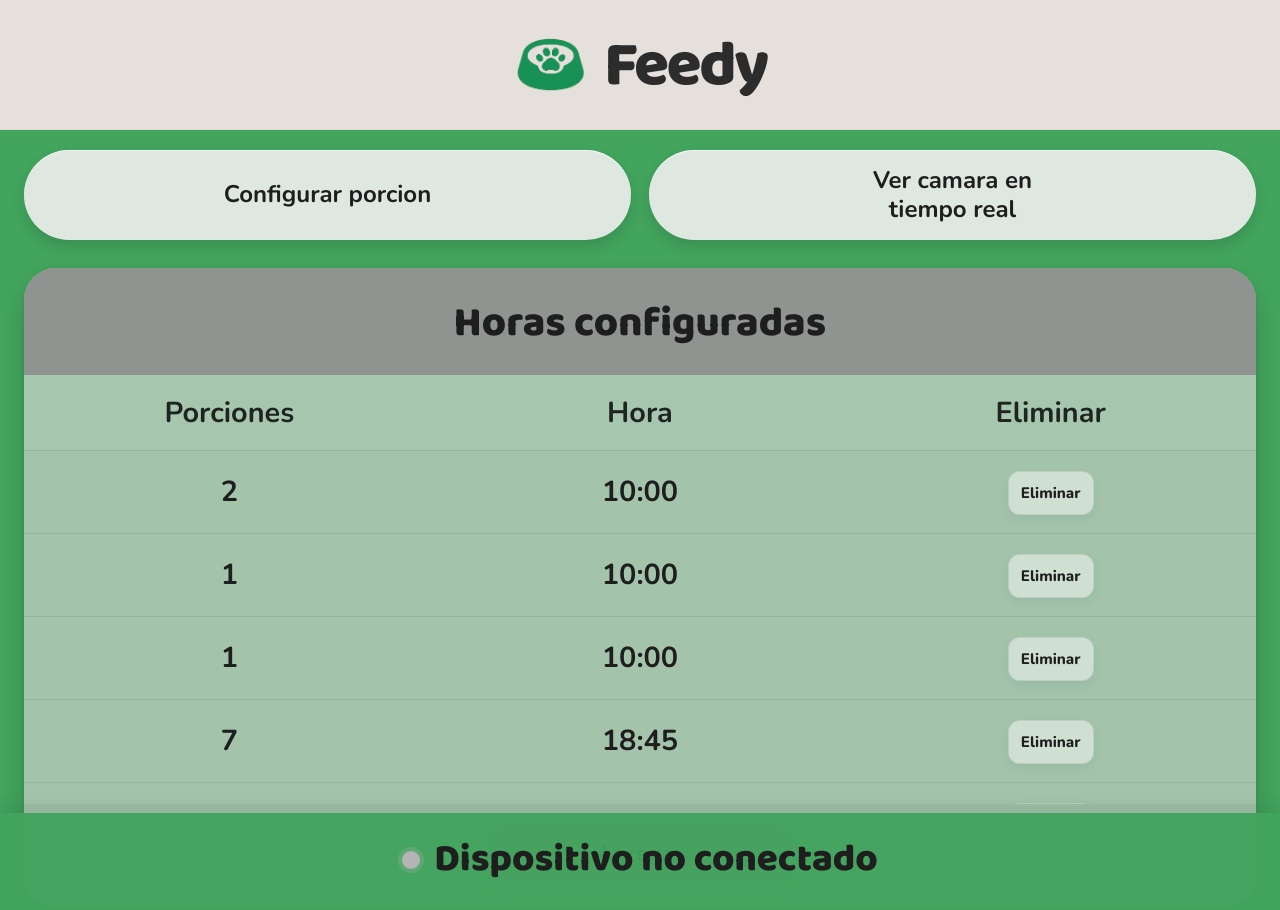
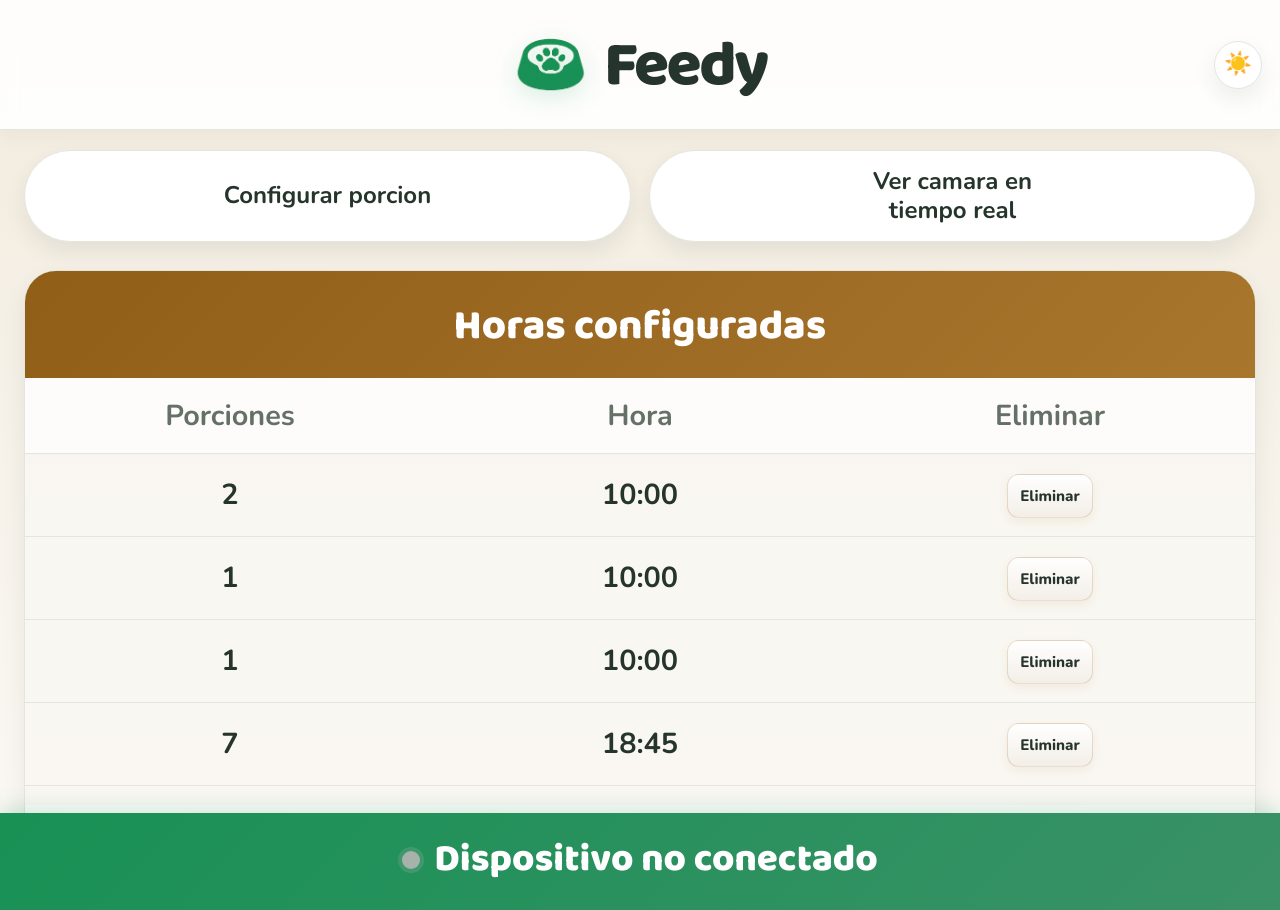
Before and after one commit to Valen0319/feedy, a Flask app: template app/templates/index.html in a window 1280 px wide. Run offline with Flask 3, Linux system fonts and the light colour scheme; the template is opened without the code that fills it, so the values that code supplies are empty; data comes from the database, SQL or seed files in the repository; both versions use the stored data as it was after the commit.

Commit message:
Implement theme management and scheduling functionality with corresponding tests

```diff
--- a/app/__init__.py
+++ b/app/__init__.py
@@ -22,4 +22,8 @@ def create_app(test_config=None):
     from app.routes import init_app
     init_app(app)
 
+    if not app.config.get('TESTING'):
+        from app.scheduler import start_scheduler
+        start_scheduler(app)
+
     return app
--- a/app/routes.py
+++ b/app/routes.py
@@ -1,3 +1,4 @@
+import os
 import time
 from pathlib import Path
 
@@ -14,14 +15,25 @@ except ImportError:  # pragma: no cover - only absent on non-Raspberry/dev machi
     Picamera2 = None
 
 from app.arduino import arduino
-from app.database import add_schedule, delete_schedule, get_last_portion_ms, get_schedules, save_last_portion_ms
+from app.database import add_schedule, delete_schedule, get_last_portion_ms, get_schedules, get_theme, save_last_portion_ms, save_theme
 
 bp = Blueprint('main', __name__)
 
 
 @bp.route('/')
 def index():
-    return render_template('index.html')
+    return render_template('index.html', theme=get_theme())
+
+
+@bp.route('/api/theme', methods=['GET', 'POST'])
+def theme_route():
+    if request.method == 'POST':
+        payload = request.get_json(silent=True) or {}
+        selected_theme = str(payload.get('theme', get_theme()) or get_theme())
+        theme = save_theme(selected_theme)
+        return jsonify({'theme': theme, 'saved': True})
+
+    return jsonify({'theme': get_theme()})
 
 
 @bp.route('/favicon.ico')
@@ -30,18 +42,76 @@ def favicon():
     return send_file(logo_path, mimetype='image/png')
 
 
+def _iter_camera_candidates():
+    seen = set()
+    configured = []
+
+    configured_value = os.getenv('CAMERA_DEVICE')
+    if configured_value:
+        configured.append(configured_value)
+
+    for index in range(10):
+        configured.append(index)
+
+    for path in sorted(Path('/dev').glob('video*')):
+        configured.append(str(path))
+
+    for item in configured:
+        identity = str(item)
+        if identity not in seen:
+            seen.add(identity)
+            yield item
+
+
+def _open_usb_camera():
+    if cv2 is None:
+        return None
+
+    for candidate in _iter_camera_candidates():
+        try:
+            cap = cv2.VideoCapture(candidate)
+            if cap is not None and cap.isOpened():
+                return cap
+        except Exception:
+            continue
+
+    return None
+
+
 def _camera_stream_generator():
-    if Picamera2 is None or cv2 is None:
-        raise RuntimeError('La cámara CSI no está disponible. Verifica que la Raspberry tenga la cámara habilitada y las dependencias instaladas.')
+    if cv2 is None:
+        raise RuntimeError('OpenCV no está disponible. Instala la librería para la cámara USB.')
 
-    camera = Picamera2()
+    camera = None
     try:
-        config = camera.create_preview_configuration(main={'size': (640, 480)})
-        camera.configure(config)
-        camera.start()
+        camera = None
+        if Picamera2 is not None:
+            try:
+                camera = Picamera2()
+                config = camera.create_preview_configuration(main={'size': (640, 480)})
+                camera.configure(config)
+                camera.start()
+            except Exception:
+                if camera is not None:
+                    try:
+                        camera.close()
+                    except Exception:
+                        pass
+                camera = None
+
+        if camera is None:
+            camera = _open_usb_camera()
+            if camera is None:
+                raise RuntimeError('No se encontró una cámara disponible. Conecta la cámara USB y verifica el puerto o la variable CAMERA_DEVICE.')
 
         while True:
-            frame = camera.capture_array()
+            if hasattr(camera, 'capture_array'):
+                frame = camera.capture_array()
+            else:
+                ok, frame = camera.read()
+                if not ok or frame is None:
+                    continue
+
             if frame is None:
                 continue
             if len(frame.shape) == 3 and frame.shape[2] == 4:
@@ -57,7 +127,10 @@ def _camera_stream_generator():
             )
     finally:
         try:
-            camera.stop()
+            if hasattr(camera, 'stop'):
+                camera.stop()
+            elif hasattr(camera, 'release'):
+                camera.release()
         except Exception:
             pass
 
--- a/app/static/css/styles.css
+++ b/app/static/css/styles.css
@@ -1,17 +1,65 @@
 :root {
-    --green-primary: #42a45d;
-    --green-deep: #2f8f4c;
-    --header-bg: #e6e0dc;
-    --panel-bg: #d5d1d1;
-    --card-shadow: rgba(0, 0, 0, 0.12);
-    --dark-text: #1e1e1e;
-    --muted-text: #4a4a4a;
-    --light-gray: #e9e9e9;
-    --soft-white: #f6f6f6;
-    --shadow-soft: 0 8px 16px rgba(32, 32, 32, 0.12);
-    --danger: #d65a56;
-    --danger-soft: rgba(214, 90, 86, 0.2);
-    --success: #2fb874;
+    --green-primary: #189155;
+    --green-interactive: #35B879;
+    --green-support: #3A9166;
+    --brown-gold: #915E18;
+    --beige: #F2EBDD;
+    --beige-deep: #E8DCC8;
+    --white: #FFFFFF;
+    --surface: #FFFFFF;
+    --background: #F2EBDD;
+    --text-primary: #26352C;
+    --text-secondary: #657067;
+    --neutral-100: #FBF9F6;
+    --neutral-200: #F3EEE7;
+    --neutral-300: #E5DED2;
+    --neutral-400: #D7D0C7;
+    --neutral-500: #A7B2AB;
+    --border-soft: #E2E6DF;
+    --border-strong: rgba(38, 53, 44, 0.18);
+    --shadow-soft: 0 14px 28px rgba(30, 46, 39, 0.12);
+    --shadow-card: 0 10px 22px rgba(38, 53, 44, 0.08);
+    --status-success: #189155;
+    --status-success-soft: rgba(24, 145, 85, 0.12);
+    --danger: #C75B3B;
+    --danger-soft: rgba(199, 91, 59, 0.12);
+    --modal-backdrop: rgba(38, 53, 44, 0.35);
+    --topbar-bg: rgba(255, 255, 255, 0.9);
+    --card-bg: rgba(255, 255, 255, 0.7);
+    --table-alt: rgba(242, 235, 221, 0.3);
+    --button-text: #FFFFFF;
+}
+
+body[data-theme='dark'] {
+    --green-primary: #189155;
+    --green-interactive: #35B879;
+    --green-support: #65A985;
+    --brown-gold: #C18A3A;
+    --beige: #17211B;
+    --beige-deep: #1A2A23;
+    --white: #F2EBDD;
+    --surface: #222E26;
+    --background: #17211B;
+    --text-primary: #F2EBDD;
+    --text-secondary: #AAB8AE;
+    --neutral-100: #1C2A22;
+    --neutral-200: #24342D;
+    --neutral-300: #2B3C35;
+    --neutral-400: #3A4E45;
+    --neutral-500: #60756B;
+    --border-soft: #34443A;
+    --border-strong: rgba(242, 235, 221, 0.18);
+    --shadow-soft: 0 14px 28px rgba(0, 0, 0, 0.28);
+    --shadow-card: 0 10px 22px rgba(0, 0, 0, 0.18);
+    --status-success: #35B879;
+    --status-success-soft: rgba(53, 184, 121, 0.13);
+    --danger: #D77A5F;
+    --danger-soft: rgba(215, 122, 95, 0.15);
+    --modal-backdrop: rgba(4, 8, 6, 0.6);
+    --topbar-bg: rgba(23, 33, 27, 0.82);
+    --card-bg: rgba(34, 46, 38, 0.8);
+    --table-alt: rgba(25, 35, 31, 0.5);
+    --button-text: #F2EBDD;
 }
 
 * {
@@ -24,27 +72,43 @@ body {
     width: 100%;
     height: 100%;
     font-family: 'Nunito', sans-serif;
-    background: #111;
-    color: var(--dark-text);
+    background: var(--background);
+    color: var(--text-primary);
     overflow: hidden;
 }
 
 body {
     display: block;
     padding: 0;
-    background: var(--green-primary);
+    background: linear-gradient(180deg, var(--background) 0%, var(--neutral-100) 100%);
+    transition: background-color 0.25s ease, color 0.25s ease;
 }
 
 button,
-input {
+input,
+select {
     font: inherit;
+}
+
+button,
+input,
+select,
+[role='button'] {
+    transition: transform 0.18s ease, box-shadow 0.18s ease, background-color 0.18s ease, border-color 0.18s ease;
+}
+
+button:focus-visible,
+input:focus-visible,
+select:focus-visible {
+    outline: none;
+    box-shadow: 0 0 0 3px rgba(24, 145, 85, 0.18);
 }
 
 .app-shell {
     width: 100vw;
     height: 100vh;
     max-height: 100vh;
-    background: var(--green-primary);
+    background: linear-gradient(180deg, var(--beige) 0%, var(--neutral-100) 100%);
     position: relative;
     display: flex;
     flex-direction: column;
@@ -56,15 +120,48 @@ input {
     left: 0;
     width: 100vw;
     max-width: 100vw;
-    background: var(--header-bg);
+    background: var(--topbar-bg);
+    backdrop-filter: blur(8px);
     padding: 18px 30px 14px;
     display: flex;
     align-items: center;
     justify-content: center;
     gap: 14px;
     min-height: 130px;
-    border-bottom: 1px solid rgba(0, 0, 0, 0.05);
+    border-bottom: 1px solid var(--border-soft);
     z-index: 20;
+    box-shadow: 0 6px 18px rgba(38, 53, 44, 0.04);
+}
+
+.theme-toggle {
+    position: absolute;
+    right: 18px;
+    top: 50%;
+    transform: translateY(-50%);
+    width: 48px;
+    height: 48px;
+    border-radius: 50%;
+    border: 1px solid var(--border-soft);
+    background: var(--surface);
+    color: var(--text-primary);
+    display: inline-flex;
+    align-items: center;
+    justify-content: center;
+    font-size: 1.4rem;
+    box-shadow: var(--shadow-card);
+    cursor: pointer;
+    transition: transform 0.2s ease, background-color 0.2s ease, border-color 0.2s ease;
+}
+
+.theme-toggle:hover {
+    transform: translateY(-50%) scale(1.03);
+}
+
+.theme-icon {
+    display: inline-flex;
+    align-items: center;
+    justify-content: center;
+    line-height: 1;
 }
 
 .brand-mark {
@@ -92,6 +182,7 @@ input {
     height: clamp(52px, 6vw, 78px);
     object-fit: contain;
     display: block;
+    filter: drop-shadow(0 6px 12px rgba(24, 145, 85, 0.18));
 }
 
 .topbar h1 {
@@ -101,7 +192,7 @@ input {
     font-family: 'Baloo 2', cursive;
     font-weight: 800;
     letter-spacing: -0.04em;
-    color: rgba(36, 36, 36, 0.96);
+    color: var(--text-primary);
 }
 
 .content {
@@ -125,19 +216,22 @@ input {
 .action-button,
 .add-button,
 .primary-button,
-.secondary-button {
+.secondary-button,
+.delete-button,
+.delete-action,
+.close-button {
     border: none;
     border-radius: 999px;
     cursor: pointer;
-    transition: transform 0.2s ease, box-shadow 0.2s ease;
 }
 
 .action-button {
     min-height: 76px;
     padding: 16px 14px;
-    background: rgba(240, 240, 240, 0.9);
-    color: var(--dark-text);
-    box-shadow: 0 7px 14px rgba(0, 0, 0, 0.12), inset 0 1px 0 rgba(255, 255, 255, 0.6);
+    background: var(--surface);
+    color: var(--text-primary);
+    border: 1px solid var(--border-soft);
+    box-shadow: var(--shadow-card);
     font-size: clamp(1rem, 2.1vw, 1.5rem);
     font-weight: 700;
     line-height: 1.2;
@@ -152,14 +246,27 @@ input {
 .primary-button:hover,
 .secondary-button:hover,
 .delete-button:hover,
+.delete-action:hover,
 .close-button:hover {
     transform: translateY(-1px);
+    box-shadow: 0 12px 24px rgba(24, 145, 85, 0.12);
+}
+
+.action-button:active,
+.add-button:active,
+.primary-button:active,
+.secondary-button:active,
+.delete-button:active,
+.delete-action:active,
+.close-button:active {
+    transform: translateY(0);
 }
 
 .schedule-card {
-    background: rgba(212, 208, 208, 0.62);
+    background: var(--card-bg);
+    border: 1px solid var(--border-soft);
     border-radius: 32px;
-    box-shadow: 0 12px 22px rgba(16, 16, 16, 0.15), 0 2px 6px rgba(0, 0, 0, 0.08);
+    box-shadow: var(--shadow-card);
     padding: 0 0 22px;
     overflow: hidden;
     display: flex;
@@ -169,8 +276,8 @@ input {
 
 .schedule-card h2 {
     margin: 0;
-    background: rgba(143, 142, 142, 0.9);
-    color: var(--dark-text);
+    background: linear-gradient(135deg, var(--brown-gold) 0%, #a8762d 100%);
+    color: var(--white);
     text-align: center;
     padding: 22px 16px 18px;
     font-size: clamp(1.7rem, 3.5vw, 2.6rem);
@@ -185,27 +292,29 @@ input {
     max-height: calc(100vh - 320px);
     overflow-y: auto;
     scrollbar-width: thin;
+    background: var(--table-alt);
 }
 
 table {
     width: 100%;
     border-collapse: collapse;
     table-layout: fixed;
-    background: rgba(255, 255, 255, 0.08);
+    background: transparent;
 }
 
 th,
 td {
     padding: 18px 12px;
     text-align: center;
-    border-bottom: 1px solid rgba(0, 0, 0, 0.08);
+    border-bottom: 1px solid var(--border-soft);
     font-size: clamp(1.1rem, 2.3vw, 1.8rem);
+    color: var(--text-primary);
 }
 
 th {
     font-weight: 700;
-    color: rgba(0, 0, 0, 0.82);
-    background: rgba(255, 255, 255, 0.04);
+    color: var(--text-secondary);
+    background: var(--card-bg);
 }
 
 tbody td {
@@ -220,14 +329,14 @@ tbody tr:last-child td {
     min-width: 84px;
     min-height: 44px;
     border-radius: 12px;
-    border: 1px solid rgba(0, 0, 0, 0.08);
-    background: rgba(255, 255, 255, 0.48);
-    color: var(--dark-text);
+    border: 1px solid rgba(145, 94, 24, 0.2);
+    background: linear-gradient(180deg, var(--surface) 0%, var(--neutral-200) 100%);
+    color: var(--text-primary);
     cursor: pointer;
     position: relative;
     transition: all 0.2s ease;
     padding: 8px 12px;
-    box-shadow: 0 4px 10px rgba(31, 80, 88, 0.08);
+    box-shadow: 0 4px 10px rgba(145, 94, 24, 0.08);
     font-size: 0.95rem;
     font-weight: 800;
 }
@@ -267,11 +376,11 @@ tbody tr:last-child td {
     width: min(88%, 320px);
     margin: 18px auto 0;
     min-height: 64px;
-    background: rgba(148, 148, 148, 0.92);
-    color: var(--dark-text);
+    background: linear-gradient(135deg, var(--green-primary) 0%, var(--green-support) 100%);
+    color: var(--white);
     font-size: clamp(1.3rem, 1.8vw, 1.8rem);
     font-weight: 700;
-    box-shadow: 0 6px 12px rgba(0, 0, 0, 0.12), inset 0 1px 0 rgba(255, 255, 255, 0.45);
+    box-shadow: 0 10px 18px rgba(24, 145, 85, 0.2);
 }
 
 .device-status {
@@ -284,12 +393,12 @@ tbody tr:last-child td {
     align-items: center;
     gap: 14px;
     padding: 16px 18px 20px;
-    color: var(--dark-text);
+    color: var(--white);
     font-size: clamp(1.5rem, 3vw, 2.5rem);
     font-weight: 800;
     font-family: 'Baloo 2', cursive;
-    background: rgba(66, 164, 93, 0.96);
-    box-shadow: 0 -6px 18px rgba(0, 0, 0, 0.08);
+    background: linear-gradient(135deg, var(--green-primary) 0%, var(--green-support) 100%);
+    box-shadow: 0 -6px 18px rgba(24, 145, 85, 0.18);
     z-index: 30;
 }
 
@@ -298,19 +407,19 @@ tbody tr:last-child td {
     width: 18px;
     height: 18px;
     border-radius: 50%;
-    background: var(--success);
-    box-shadow: 0 0 0 4px rgba(47, 184, 116, 0.18);
+    background: var(--white);
+    box-shadow: 0 0 0 4px rgba(255, 255, 255, 0.2);
 }
 
 .status-indicator--offline {
-    background: #b4b4b4;
-    box-shadow: 0 0 0 4px rgba(180, 180, 180, 0.22);
+    background: var(--neutral-500);
+    box-shadow: 0 0 0 4px rgba(167, 178, 171, 0.22);
 }
 
 .modal-overlay {
     position: fixed;
     inset: 0;
-    background: rgba(0, 0, 0, 0.32);
+    background: var(--modal-backdrop);
     display: flex;
     align-items: center;
     justify-content: center;
--- a/app/static/js/app.js
+++ b/app/static/js/app.js
@@ -266,7 +266,53 @@ const startLiveCamera = async () => {
 const cameraTrigger = document.querySelector('[data-modal-target="camera-modal"]');
 cameraTrigger?.addEventListener('click', startLiveCamera);
 
+const applyTheme = (themeName) => {
+    const theme = themeName === 'dark' ? 'dark' : 'light';
+    document.body.dataset.theme = theme;
+
+    const toggle = document.getElementById('theme-toggle');
+    const icon = toggle?.querySelector('.theme-icon');
+    if (icon) {
+        icon.textContent = theme === 'dark' ? '🌙' : '☀️';
+    }
+    if (toggle) {
+        toggle.setAttribute('aria-pressed', String(theme === 'dark'));
+        toggle.title = theme === 'dark' ? 'Activar modo claro' : 'Activar modo oscuro';
+    }
+};
+
+const saveThemePreference = async (themeName) => {
+    const theme = themeName === 'dark' ? 'dark' : 'light';
+
+    try {
+        const response = await fetch('/api/theme', {
+            method: 'POST',
+            headers: { 'Content-Type': 'application/json' },
+            body: JSON.stringify({ theme }),
+        });
+        const data = await response.json();
+        if (response.ok && data.theme) {
+            applyTheme(data.theme);
+            return data.theme;
+        }
+    } catch (error) {
+        console.error('Error persisting theme', error);
+    }
+
+    applyTheme(theme);
+    return theme;
+};
+
+const themeToggle = document.getElementById('theme-toggle');
+themeToggle?.addEventListener('click', async () => {
+    const currentTheme = document.body.dataset.theme === 'dark' ? 'dark' : 'light';
+    const nextTheme = currentTheme === 'dark' ? 'light' : 'dark';
+    await saveThemePreference(nextTheme);
+});
+
 window.addEventListener('DOMContentLoaded', async () => {
+    const initialTheme = document.body.dataset.theme || 'light';
+    applyTheme(initialTheme);
     await loadSchedules();
     await loadPortion();
     updateDeviceStatus();
--- a/app/templates/index.html
+++ b/app/templates/index.html
@@ -9,13 +9,16 @@
     <link href="https://fonts.googleapis.com/css2?family=Baloo+2:wght@400;600;700;800&family=Nunito:wght@400;600;700;800&display=swap" rel="stylesheet" />
     <link rel="stylesheet" href="{{ url_for('static', filename='css/styles.css') }}" />
   </head>
-  <body>
+  <body data-theme="{{ theme }}">
     <div class="app-shell">
       <header class="topbar">
         <div class="brand-mark" aria-label="Logo de Feedy">
           <img src="{{ url_for('static', filename='images/logo.png') }}" alt="Logo de Feedy" class="brand-logo" />
         </div>
         <h1>Feedy</h1>
+        <button id="theme-toggle" class="theme-toggle" type="button" aria-label="Cambiar tema" aria-pressed="false" title="Cambiar tema">
+          <span class="theme-icon" aria-hidden="true">☀️</span>
+        </button>
       </header>
 
       <main class="content">
--- a/run.py
+++ b/run.py
@@ -5,4 +5,4 @@ app = create_app()
 
 
 if __name__ == '__main__':
-    app.run(host='0.0.0.0', port=5000, debug=True)
+    app.run(host='127.0.0.1', port=5000, debug=True)
```
Also changed, not shown: other parts of app/static/css/styles.css (+29 -31 lines), app/database.py (+45 -0 lines), app/scheduler.py (added, +81 -0 lines), tests/test_feedy_db.py (+25 -0 lines), feedy.db, test_theme.db (added).
